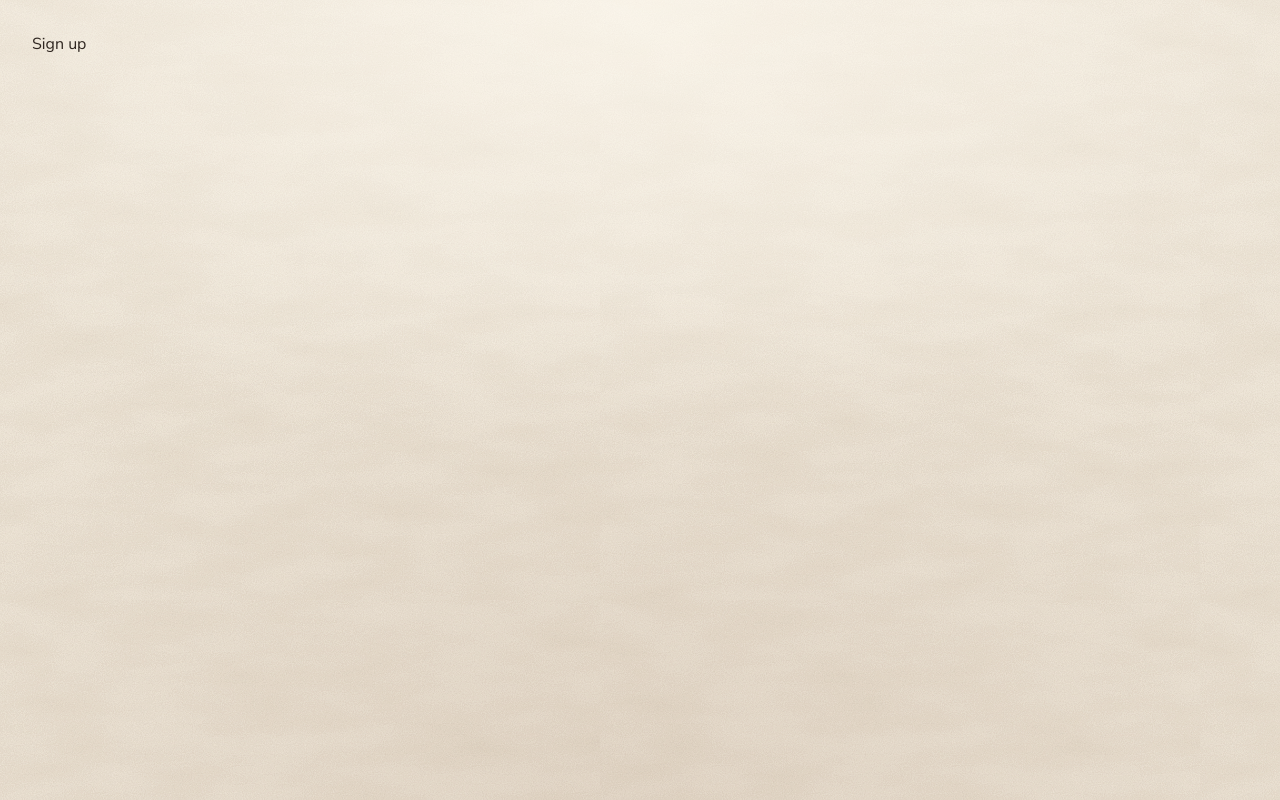
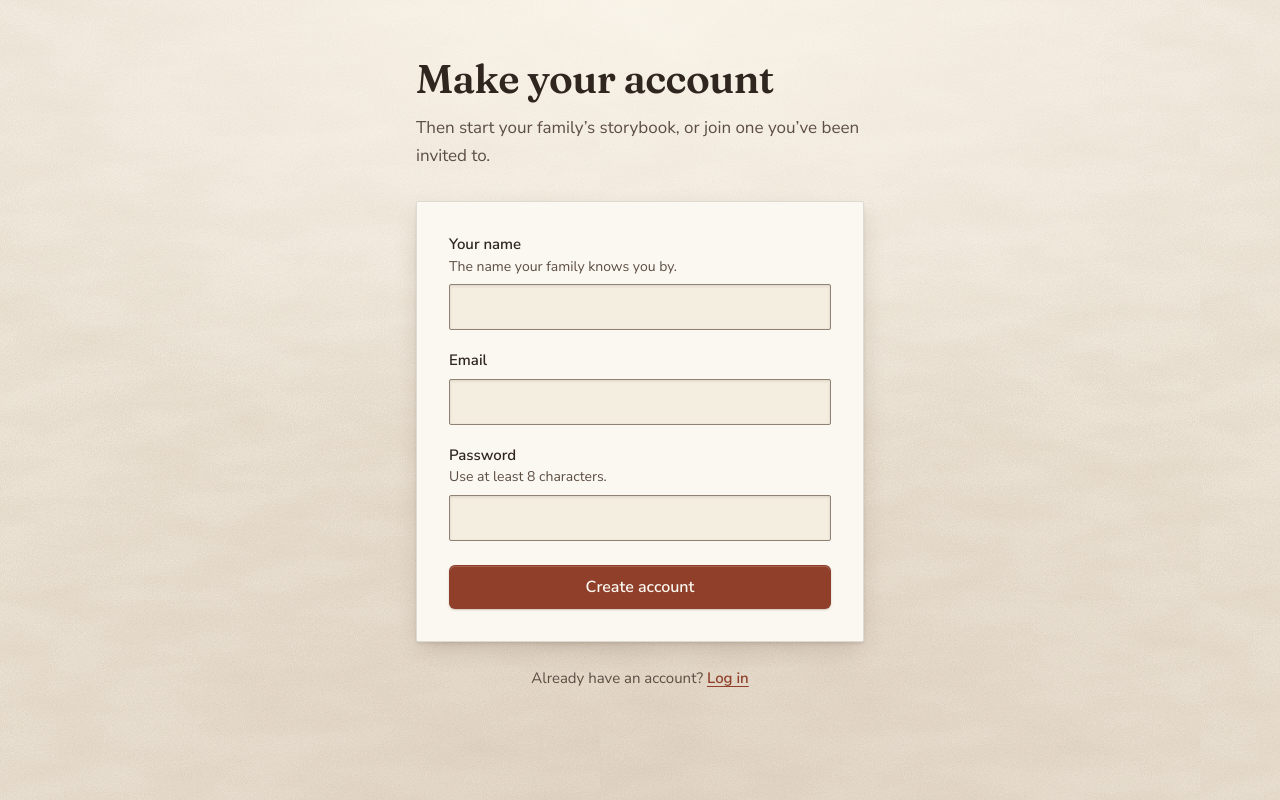
Before and after one commit to jpark2007/Stitch, a Next.js app in the folder web/: page /signup in a window 1280 px wide. Built offline with nearby package versions, Linux system fonts and the light colour scheme; no server answers.

Commit message:
Pages: log in, sign up and start a family (#97)
Adds /login, /signup and /families/new pages built on the merged flow forms and session helpers, plus authLede/isJoinPath helpers with tests.

```diff
--- /dev/null
+++ b/web/app/(auth)/AuthScreen.tsx
@@ -0,0 +1,80 @@
+"use client";
+
+// The log in and sign up screens. Both read `?next=` (where to go once signed
+// in), so they render inside a <Suspense> boundary in their page.tsx; the
+// boundary's fallback is <AuthScreenFallback>, the same page without the form.
+//
+// Nothing here asks the server who is signed in on mount: a signed-out visit
+// makes no requests until the form is sent.
+import { useRouter, useSearchParams } from "next/navigation";
+import { useCallback } from "react";
+
+import { authLede, type AuthKind } from "@/components/flow/authPages";
+import { demoCredentials, getApi } from "@/components/flow/client";
+import { FlowPage } from "@/components/flow/FlowPage";
+import { LoginForm } from "@/components/flow/LoginForm";
+import { PaperCard } from "@/components/flow/PaperCard";
+import { destinationAfterAuth, hrefs, safeNext } from "@/components/flow/session";
+import { SignupForm } from "@/components/flow/SignupForm";
+import type { LoginRequest, SignupRequest } from "@/lib/types";
+
+const AUTH_TITLES: Record<AuthKind, string> = {
+  login: "Welcome back",
+  signup: "Make your account",
+};
+
+export function AuthScreen(props: { kind: AuthKind }) {
+  const { kind } = props;
+  const router = useRouter();
+  const next = safeNext(useSearchParams().get("next"));
+
+  // Sign in, ask who we are, then go where they were headed (or to starting a
+  // family, or home). An ApiError rejection is left for the form to show.
+  const login = useCallback(
+    async (body: LoginRequest) => {
+      const api = getApi();
+      await api.login(body);
+      const me = await api.me();
+      router.replace(destinationAfterAuth(me, next));
+    },
+    [router, next],
+  );
+
+  const signup = useCallback(
+    async (body: SignupRequest) => {
+      const api = getApi();
+      await api.signup(body);
+      const me = await api.me();
+      router.replace(destinationAfterAuth(me, next));
+    },
+    [router, next],
+  );
+
+  return (
+    <FlowPage title={AUTH_TITLES[kind]} lede={authLede(kind, next)}>
+      {kind === "login" ? (
+        <LoginForm onSubmit={login} signupHref={hrefs.signup(next)} demo={demoCredentials()} />
+      ) : (
+        <SignupForm onSubmit={signup} loginHref={hrefs.login(next)} />
+      )}
+    </FlowPage>
+  );
+}
+
+/**
+ * What the page shows before the search params are known (the prerendered
+ * HTML): the title and the plain lede over a blank sheet roughly the form's
+ * height, so nothing jumps when the form arrives.
+ */
+export function AuthScreenFallback(props: { kind: AuthKind }) {
+  const { kind } = props;
+  return (
+    <FlowPage title={AUTH_TITLES[kind]} lede={authLede(kind, null)}>
+      <div role="status" aria-busy="true">
+        <PaperCard className={kind === "login" ? "min-h-[17rem]" : "min-h-[24rem]"}>
+          <span className="sr-only">Loading the form…</span>
+        </PaperCard>
+      </div>
+    </FlowPage>
+  );
+}
--- a/web/app/(auth)/login/page.tsx
+++ b/web/app/(auth)/login/page.tsx
@@ -1,4 +1,18 @@
-// Log in
+// Log in. A thin server shell: the screen reads ?next= in the browser, inside
+// a Suspense boundary, and the prerendered HTML shows the fallback.
+import type { Metadata } from "next";
+import { Suspense } from "react";
+
+import { AuthScreen, AuthScreenFallback } from "../AuthScreen";
+
+export const metadata: Metadata = {
+  title: "Log in · Stitch",
+};
+
 export default function LoginPage() {
-  return <main className="p-8">Log in</main>;
+  return (
+    <Suspense fallback={<AuthScreenFallback kind="login" />}>
+      <AuthScreen kind="login" />
+    </Suspense>
+  );
 }
--- a/web/app/(auth)/signup/page.tsx
+++ b/web/app/(auth)/signup/page.tsx
@@ -1,4 +1,19 @@
-// Create an account
+// Make an account. A thin server shell: the screen reads ?next= in the
+// browser, inside a Suspense boundary, and the prerendered HTML shows the
+// fallback.
+import type { Metadata } from "next";
+import { Suspense } from "react";
+
+import { AuthScreen, AuthScreenFallback } from "../AuthScreen";
+
+export const metadata: Metadata = {
+  title: "Make your account · Stitch",
+};
+
 export default function SignupPage() {
-  return <main className="p-8">Sign up</main>;
+  return (
+    <Suspense fallback={<AuthScreenFallback kind="signup" />}>
+      <AuthScreen kind="signup" />
+    </Suspense>
+  );
 }
--- /dev/null
+++ b/web/app/families/new/NewFamilyScreen.tsx
@@ -0,0 +1,52 @@
+"use client";
+
+// Start a family: signed-in only. The gate sends a signed-out visitor to
+// /login?next=/families/new and brings them back. Someone who already has a
+// family may start another, with a way back to the one they came from.
+//
+// After the family is made it becomes the remembered family and the page goes
+// to its settings with ?welcome=1, which the settings page greets.
+import { useRouter } from "next/navigation";
+
+import { CreateFamilyForm } from "@/components/flow/CreateFamilyForm";
+import { FlowPage } from "@/components/flow/FlowPage";
+import { hrefs, rememberFamily } from "@/components/flow/session";
+import { SessionGate, type SessionValue } from "@/components/flow/SessionGate";
+import type { CreateFamilyRequest } from "@/lib/types";
+
+/** Fixed with the settings page: present means "this family was just made". */
+const WELCOME_QUERY = "?welcome=1";
+
+export function NewFamilyScreen() {
+  return <SessionGate>{(session) => <NewFamily session={session} />}</SessionGate>;
+}
+
+function NewFamily(props: { session: SessionValue }) {
+  const { me, api, refresh } = props.session;
+  const router = useRouter();
+
+  async function create(body: CreateFamilyRequest) {
+    const res = await api.createFamily(body);
+    rememberFamily(res.family.id);
+    try {
+      await refresh();
+    } catch {
+      // The family exists; the settings page asks the server again on its own.
+      // Failing here would invite a second submit and a duplicate family.
+    }
+    router.push(hrefs.settings(res.family.id) + WELCOME_QUERY);
+  }
+
+  const back =
+    me.families.length > 0 ? { href: hrefs.home(), label: "Back to your family" } : undefined;
+
+  return (
+    <FlowPage
+      title="Start your family"
+      lede="You’ll be its admin, so you can invite everyone else next."
+      back={back}
+    >
+      <CreateFamilyForm defaultYourName={me.user.name} onSubmit={create} />
+    </FlowPage>
+  );
+}
--- a/web/app/families/new/page.tsx
+++ b/web/app/families/new/page.tsx
@@ -1,4 +1,13 @@
-// Start a new family
+// Start a family. A thin server shell around the signed-in screen; the
+// SessionGate inside it sends signed-out visitors to log in first.
+import type { Metadata } from "next";
+
+import { NewFamilyScreen } from "./NewFamilyScreen";
+
+export const metadata: Metadata = {
+  title: "Start your family · Stitch",
+};
+
 export default function NewFamilyPage() {
-  return <main className="p-8">New family</main>;
+  return <NewFamilyScreen />;
 }
--- /dev/null
+++ b/web/components/flow/authPages.ts
@@ -0,0 +1,36 @@
+// Copy and small decisions for the log in and sign up pages.
+//
+// No React and only erasable TypeScript, so `node --test` loads this file
+// directly. Tests: components/flow/__tests__/authPages.test.mjs.
+
+import { safeNext } from "./session";
+
+export type AuthKind = "login" | "signup";
+
+const JOIN_PATH = /^\/join\/[^/?#]+\/?(?:[?#]|$)/;
+
+/**
+ * True when `next` is a safe redirect to an invite page, /join/<code>, with a
+ * non-empty code (a query or fragment after it is fine).
+ */
+export function isJoinPath(next: string | null): boolean {
+  const safe = safeNext(next);
+  return safe !== null && JOIN_PATH.test(safe);
+}
+
+const LEDES: Record<AuthKind, { join: string; plain: string }> = {
+  login: {
+    join: "Log in to join your family.",
+    plain: "Pick up your family’s storybook where you left off.",
+  },
+  signup: {
+    join: "Make an account to join your family.",
+    plain: "Then start your family’s storybook, or join one you’ve been invited to.",
+  },
+};
+
+/** The line under the page title: about joining when `next` is an invite page. */
+export function authLede(kind: AuthKind, next: string | null): string {
+  const copy = LEDES[kind];
+  return isJoinPath(next) ? copy.join : copy.plain;
+}
```
Also changed, not shown: 1 other file (tests, documents, lock files or other folders).
